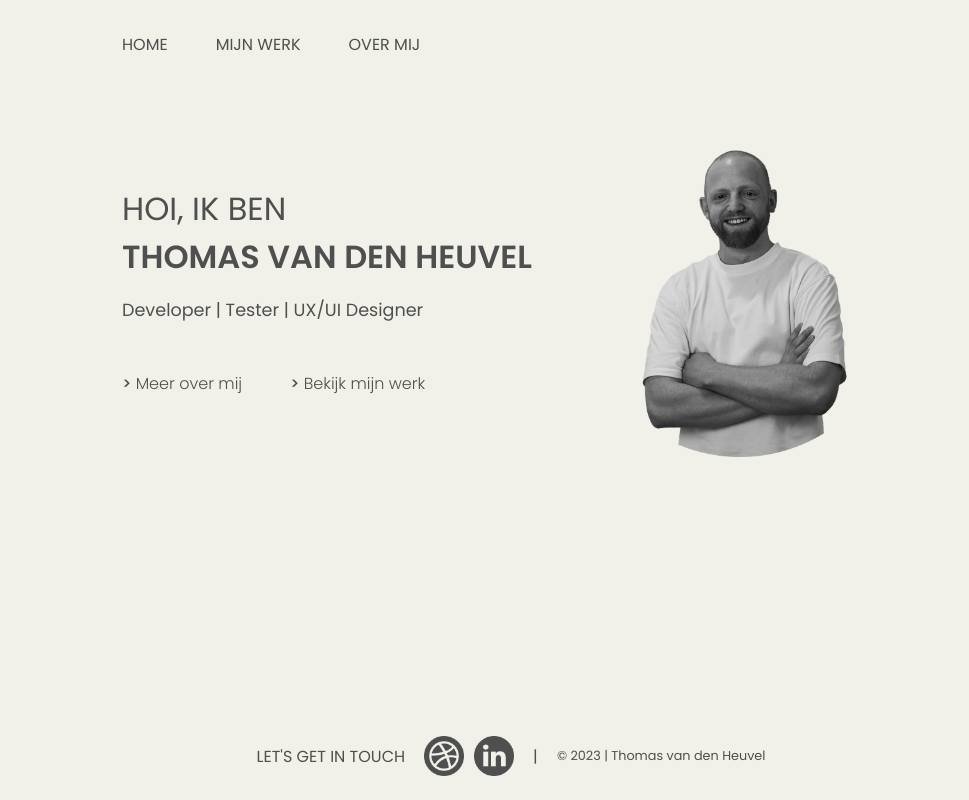
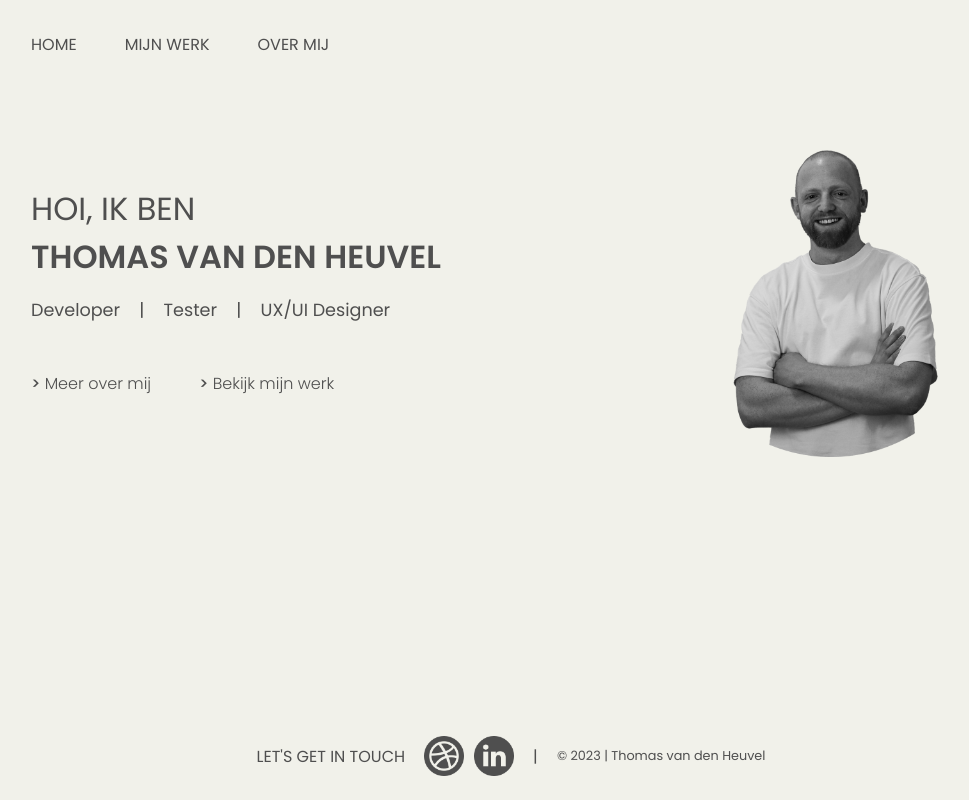
Before and after one commit to TvdH-UX/portfolio, a React (Create React App) app: page / in a window 1280 px wide. Shown: the whole page, without its empty margins (129-1098 px from the left). Built offline with nearby package versions, Linux system fonts and the light colour scheme.

Commit message:
Final touches home

```diff
--- a/src/App.module.css
+++ b/src/App.module.css
@@ -16,6 +16,7 @@
   flex-direction: column;
   gap: 3rem;
   min-height: 100vh;
+  width: 960px;
 }
 
 ::selection {
--- a/src/pages/Home.js
+++ b/src/pages/Home.js
@@ -8,7 +8,13 @@ export function Home() {
       <div className={styles.mainSection}>
         <h1 className={styles.greeting}>Hoi, ik ben</h1>
         <h1 className={styles.name}>Thomas van den Heuvel</h1>
-        <h2>Developer | Tester | UX/UI Designer</h2>
+        <div className={styles.roles}>
+          <h2>Developer</h2>
+          <h2>|</h2>
+          <h2>Tester</h2>
+          <h2>|</h2>
+          <h2>UX/UI Designer</h2>
+        </div>
         <div className={styles.clickThroughLinks}>
           <ul>
             <li>
--- a/src/pages/Home.module.css
+++ b/src/pages/Home.module.css
@@ -3,6 +3,7 @@
   display: flex;
   justify-content: space-between;
   gap: 3rem;
+  width: 100%;
 }
 
 .mainSection {
@@ -27,7 +28,12 @@
   background-color: #a1d3af;
 }
 
-.mainSection h2 {
+.roles {
+  display: flex;
+  gap: 1.2rem;
+}
+
+.roles h2 {
   padding-top: 1rem;
   font-weight: 400;
   font-size: 1.1rem;
@@ -59,4 +65,10 @@
 
 .photoSection img {
   height: 320px;
+  filter: grayscale(100%);
+  transition: 0.5s;
 }
+
+.photoSection img:hover {
+  filter: grayscale(0%);
+}
```
Also changed, not shown: src/images/ThomasHeadshot.png.
